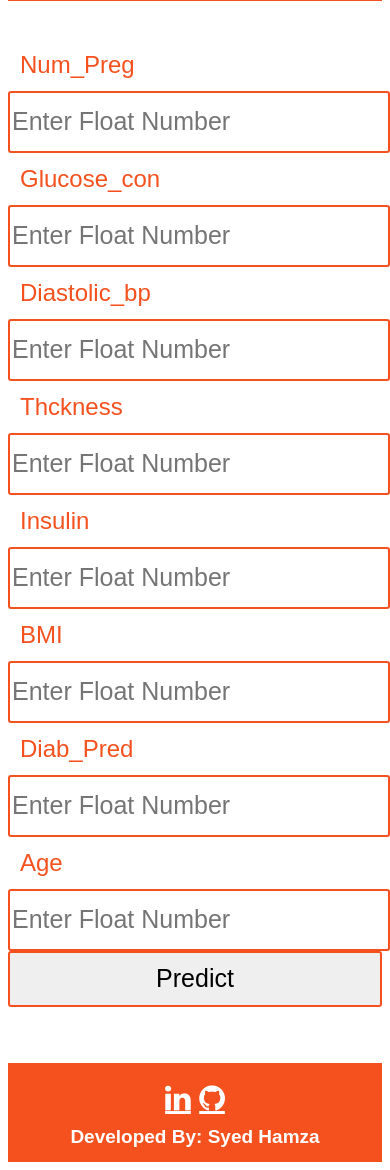
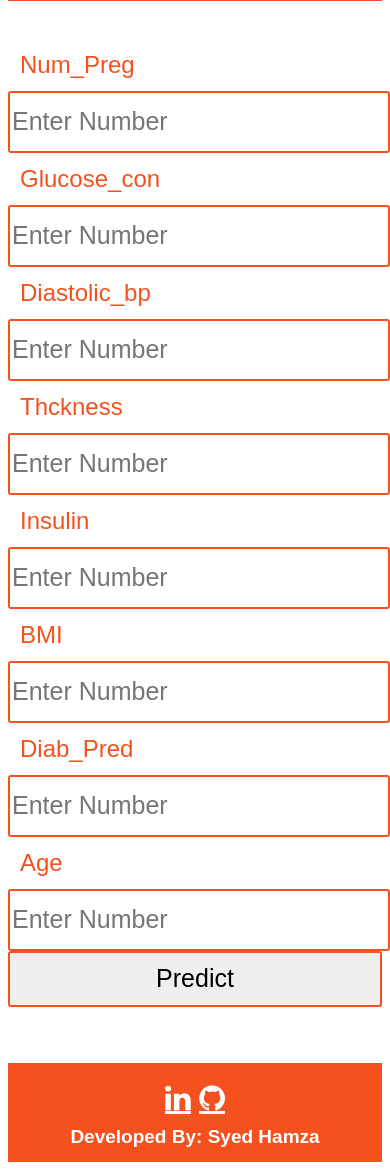
Before and after one commit to Hamza-Jamil121/Diabities-Detection, a Flask app: page / in a window 390 px wide. Shown: the part 318-1488 px from the top of the page. Run offline with Flask 2, Linux system fonts and the light colour scheme; parts of the project's set-up code (start-up, migrations or seed data) failed here and were passed over.

Commit message:
Update Responsive.html

```diff
--- a/templates/Responsive.html
+++ b/templates/Responsive.html
@@ -155,28 +155,28 @@ label {
 <div class="container">
   <form  action="{{ url_for('predict')}}"method="post">
     <label for="fname">Num_Preg</label>
-    <input type="text" id="fname" name="pregnancies" required="required" placeholder='Enter Float Number'>
+    <input type="text" id="fname" name="pregnancies" required="required" placeholder='Enter Number'>
 
     <label for="lname">Glucose_con</label>
-    <input type="text" id="fname" name="glucose"    required="required" placeholder='Enter Float Number'>
+    <input type="text" id="fname" name="glucose"    required="required" placeholder='Enter Number'>
 	    <label for="fname">Diastolic_bp</label>
-    <input type="text" id="fname"  name="bloodpressure"   required="required" placeholder='Enter Float Number'>
+    <input type="text" id="fname"  name="bloodpressure"   required="required" placeholder='Enter Number'>
 
     <label for="lname">Thckness</label>
-    <input type="text" id="fname" name="skinthickness"  required="required" placeholder='Enter Float Number'>
+    <input type="text" id="fname" name="skinthickness"  required="required" placeholder='Enter Number'>
 
 
        <label for="fname">Insulin</label>
-    <input type="text" id="fname" name="insulin"  required="required" placeholder='Enter Float Number'>
+    <input type="text" id="fname" name="insulin"  required="required" placeholder='Enter Number'>
 
     <label for="lname">BMI</label>
-    <input type="text" id="fname" name="bmi"  required="required" placeholder='Enter Float Number'>
+    <input type="text" id="fname" name="bmi"  required="required" placeholder='Enter Number'>
 
 	<label for="lname">Diab_Pred</label>
-    <input type="text" id="fname" name="dpf"  required="required" placeholder='Enter Float Number'>
+    <input type="text" id="fname" name="dpf"  required="required" placeholder='Enter Number'>
 
     <label for="lname">Age</label>
-    <input type="text" id="fname" name="age"  required="required" placeholder='Enter Float Number'>
+    <input type="text" id="fname" name="age"  required="required" placeholder='Enter Number'>
 
 
 
```
